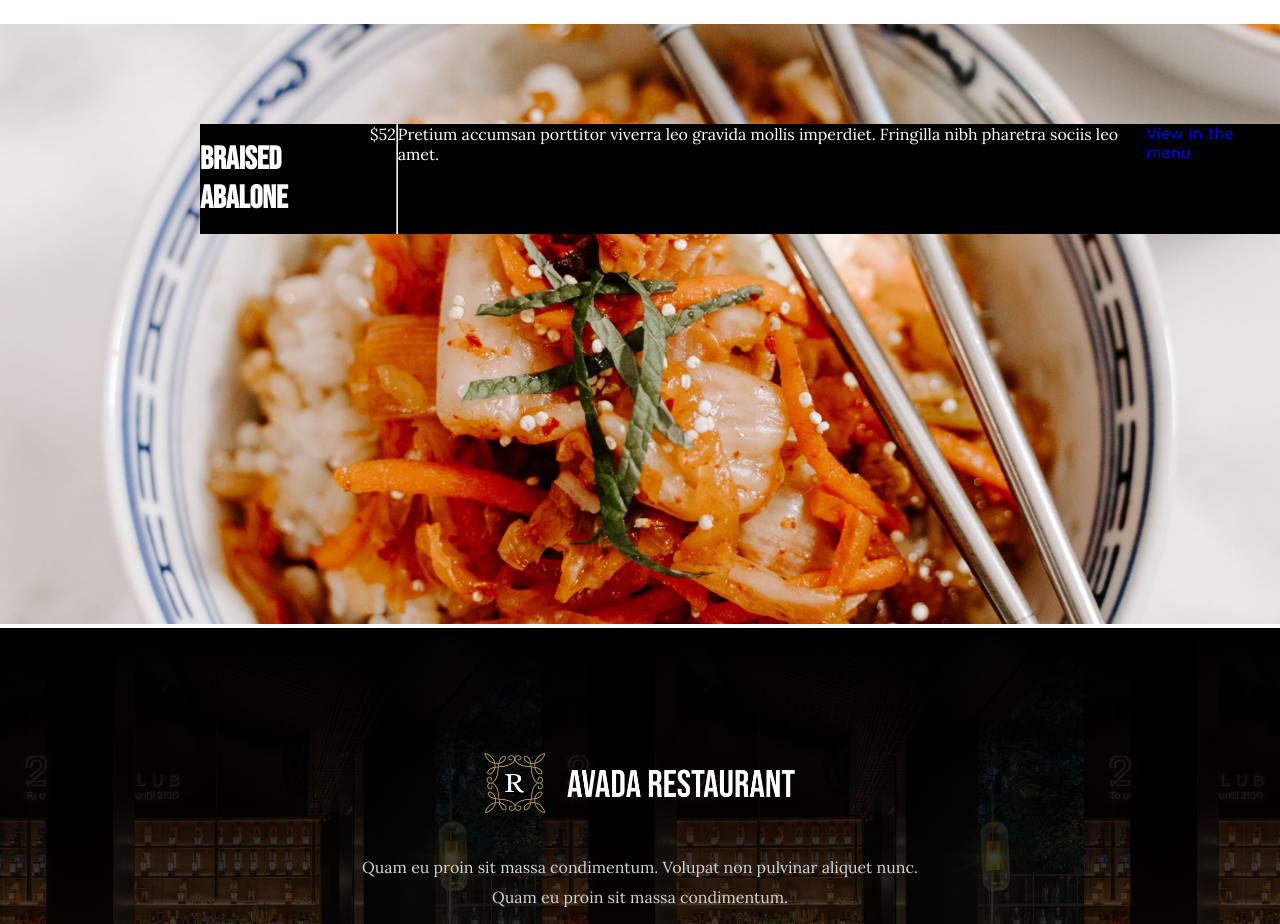
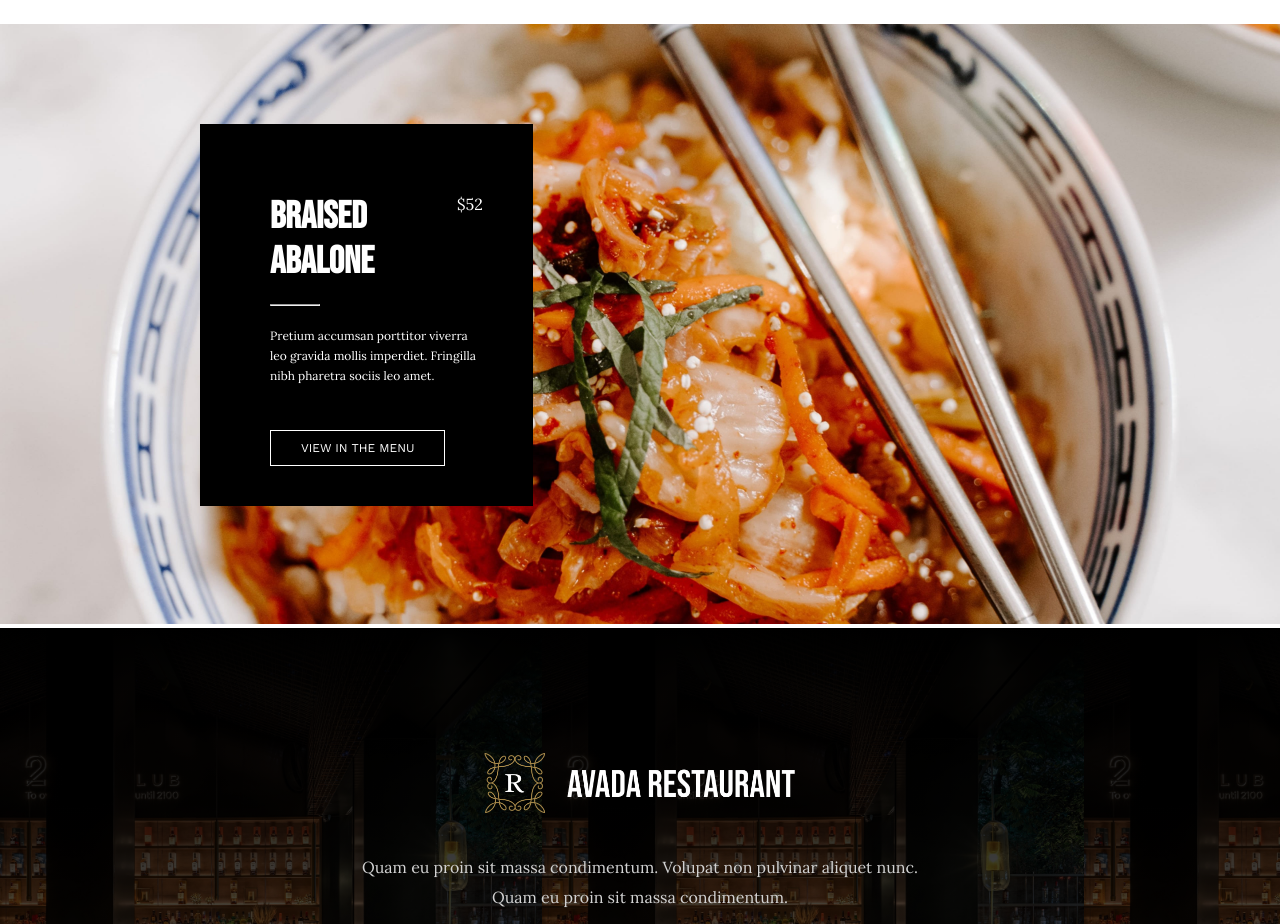
Before and after one commit to mattiadebonis/proj-html-vuejs, a Vue app: page / in a window 1280 px wide. Shown: the part 5700-6624 px from the top of the page. Built offline with nearby package versions, Linux system fonts and the light colour scheme.

Commit message:
Dettagli css Dish

```diff
--- a/src/components/Dish.vue
+++ b/src/components/Dish.vue
@@ -1,16 +1,14 @@
 <template>
     <section id="dish">
         <img src="../assets/images/hero42x.jpg" alt="">
-        <div class="dish-container">
+        <div class="container-call dish-container">
             <div class="name-price">
-                <h3 class="title-call">Braised Abalone</h3>
+                <h2 class="title-call">Braised Abalone</h2>
                 <span>$52</span>
-                <hr>
-                <p class="description-call">Pretium accumsan porttitor viverra leo gravida mollis imperdiet. Fringilla nibh pharetra sociis leo amet.</p>
-                <a class="button-call" href="#">View in the menu</a>
             </div>
-
-            <span></span>
+            <hr>
+            <p class="description-call">Pretium accumsan porttitor viverra leo gravida mollis imperdiet. Fringilla nibh pharetra sociis leo amet.</p>
+            <a class="button-call" href="#">View in the menu</a>
         </div>
     </section>
 </template>
@@ -27,6 +25,8 @@ export default {
         width:100%;
         position: relative;
         .dish-container{
+            width: 26%;
+            padding: 50px;
             position: absolute;
             top: 100px;
             left: 200px;
@@ -35,7 +35,23 @@ export default {
             .name-price{
                 display:flex;
                 justify-content: space-between;
+                align-items: flex-start;
+                span{
+                    margin: 20px 0;
+                }
             }
+            h2,
+            span,
+            p,
+            a,
+            hr{
+                margin-left: 20px;
+            }
+            hr{
+                width:50px;
+            }
+
+
         }
         img{
             width:100%;
```
